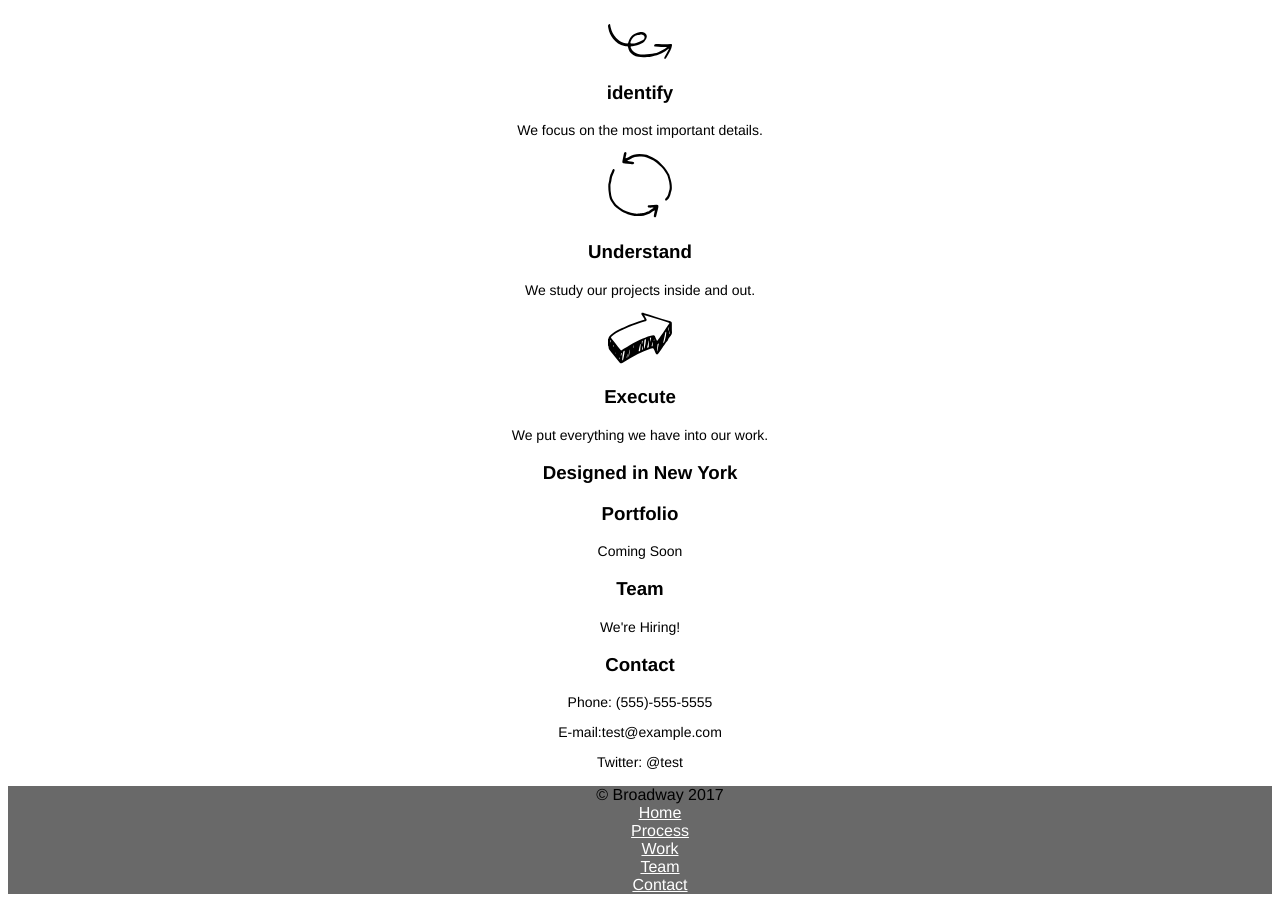
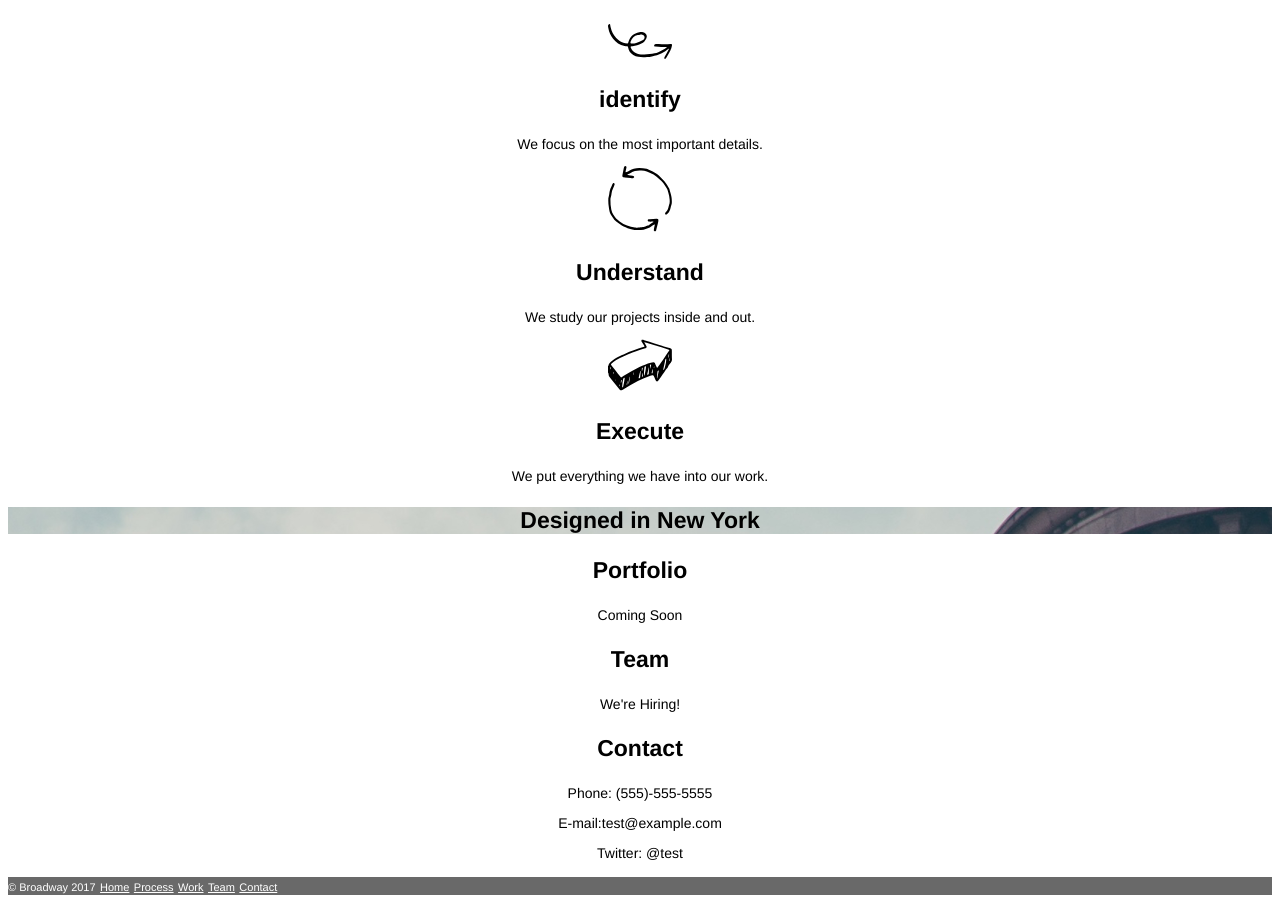
Before and after one commit to Goldenseko/broadway, a plain HTML site: page index.html in a window 1280 px wide. Shown: the part 417-1328 px from the top of the page. Drawn offline with Linux system fonts and the light colour scheme.

Commit message:
4th commit, made some minor changes and added the README.md file

```diff
--- a/index.html
+++ b/index.html
@@ -1,4 +1,22 @@
 <!DOCTYPE html>
+
+<!-- Name: Shigeki Seko
+Date: 2018/2/24
+Project: Broadway Desing Website
+Comments: It wasn't difficult for most of the part but had a little
+trouble aligning the footer navigation text and links to the left.
+I looked up at a couple of CSS trick website and somehow managed to
+align them to the left. I think I need to face more issues in order
+to get used to it. I see more CSS things coming up so probably more
+experience will let me more confidence in coding eventually.
+I try to use the command terminal often to add, commit, but sometimes
+I forgot to do so, when often looking up on the web for problem solutions
+and trying to play around and experiment the problem. At the end
+the CSS file was kind of messy but try to get the common parts into
+a single line so the code would look somewhat cleaner.
+I think I did ok but please let me know if there are details that I
+can improve. Thanks, Shigeki -->
+
 <html lang="en">
 <head>
   <meta charset="UTF-8">
@@ -32,7 +50,7 @@
     <h3>Execute</h3>
     <p>We put everything we have into our work.</p>
   </div>
-  <div>
+  <div class="designedNY">
     <h3>Designed in New York</h3>
   </div>
   <div>
--- a/resources/css/style.css
+++ b/resources/css/style.css
@@ -1,23 +1,26 @@
 @charset "UTF-8";
 
-*{
+body{
   text-align: center;
   font-family: Helvetica;
 }
 
+h1, h2, h3,{
+    font-weight: bold;
+}
+
 h1{
   font-size: 70px;
-  font-weight: bold;
+
   color: white;
 }
 
 h2{
   font-size: 32px;
-  font-weight: bold;
 }
 
 h3{
-
+  font-size: 23px;
 }
 
 p{
@@ -38,10 +41,24 @@ ul{
   list-style-type: none;
 }
 
-.top-nav{
+.top-nav, .designedNY{
   background-image: url("../images/the-flatiron-building.png");
 }
 
 .footer{
   background-color: dimgray;
 }
+
+.footer ul{
+  text-align: left;
+  margin-left: 0;
+  padding-left: 0;
+  border-left: 0
+
+}
+
+.footer li{
+  font-size: 11px;
+  color: white;
+  display: inline-block;
+}
```
Also changed, not shown: 1 other file.
